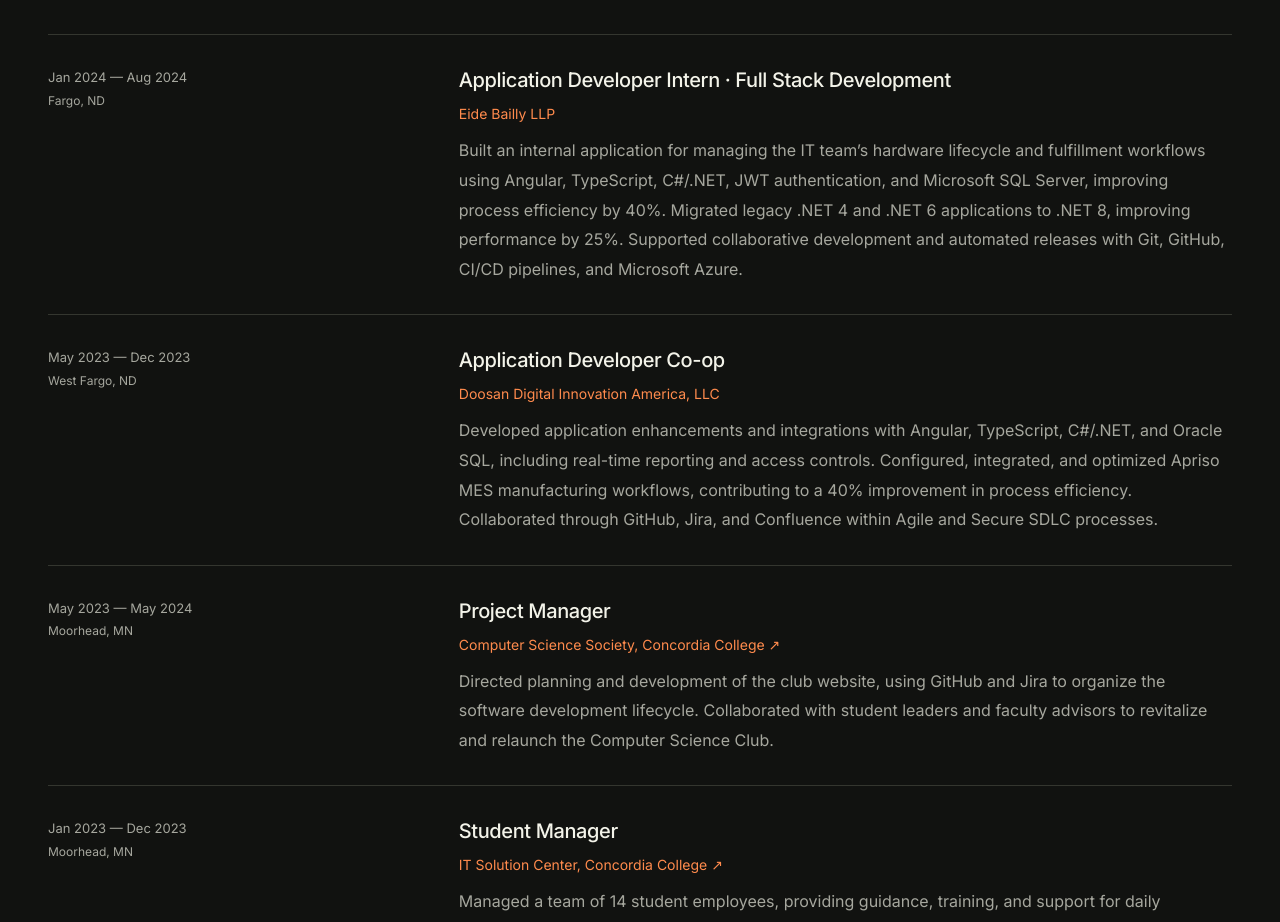
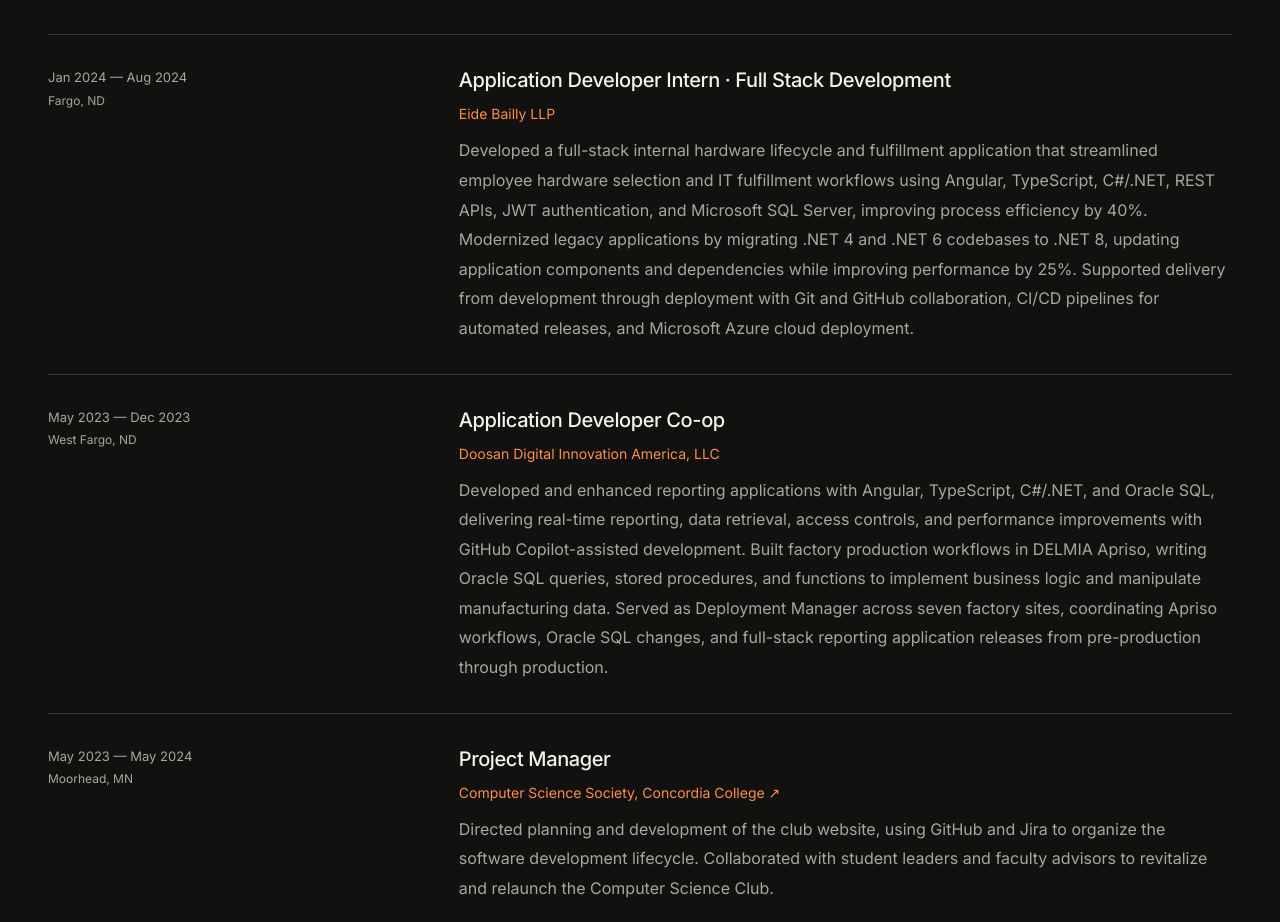
Before and after one commit to BrookMulu/Personal-Portfolio, a Next.js app: page / in a window 1280 px wide. Shown: the part 4361-5283 px from the top of the page. Built offline with nearby package versions, Linux system fonts and the light colour scheme.

Commit message:
Update resume and experience details

```diff
--- a/app/src/components/Expierence.jsx
+++ b/app/src/components/Expierence.jsx
@@ -2,8 +2,8 @@
 import { motion, useReducedMotion } from 'framer-motion';
 
 const experience = [
-  { role: 'Application Developer Intern · Full Stack Development', company: 'Eide Bailly LLP', date: 'Jan 2024 — Aug 2024', location: 'Fargo, ND', description: 'Built an internal application for managing the IT team’s hardware lifecycle and fulfillment workflows using Angular, TypeScript, C#/.NET, JWT authentication, and Microsoft SQL Server, improving process efficiency by 40%. Migrated legacy .NET 4 and .NET 6 applications to .NET 8, improving performance by 25%. Supported collaborative development and automated releases with Git, GitHub, CI/CD pipelines, and Microsoft Azure.' },
-  { role: 'Application Developer Co-op', company: 'Doosan Digital Innovation America, LLC', date: 'May 2023 — Dec 2023', location: 'West Fargo, ND', description: 'Developed application enhancements and integrations with Angular, TypeScript, C#/.NET, and Oracle SQL, including real-time reporting and access controls. Configured, integrated, and optimized Apriso MES manufacturing workflows, contributing to a 40% improvement in process efficiency. Collaborated through GitHub, Jira, and Confluence within Agile and Secure SDLC processes.' },
+  { role: 'Application Developer Intern · Full Stack Development', company: 'Eide Bailly LLP', date: 'Jan 2024 — Aug 2024', location: 'Fargo, ND', description: 'Developed a full-stack internal hardware lifecycle and fulfillment application that streamlined employee hardware selection and IT fulfillment workflows using Angular, TypeScript, C#/.NET, REST APIs, JWT authentication, and Microsoft SQL Server, improving process efficiency by 40%. Modernized legacy applications by migrating .NET 4 and .NET 6 codebases to .NET 8, updating application components and dependencies while improving performance by 25%. Supported delivery from development through deployment with Git and GitHub collaboration, CI/CD pipelines for automated releases, and Microsoft Azure cloud deployment.' },
+  { role: 'Application Developer Co-op', company: 'Doosan Digital Innovation America, LLC', date: 'May 2023 — Dec 2023', location: 'West Fargo, ND', description: 'Developed and enhanced reporting applications with Angular, TypeScript, C#/.NET, and Oracle SQL, delivering real-time reporting, data retrieval, access controls, and performance improvements with GitHub Copilot-assisted development. Built factory production workflows in DELMIA Apriso, writing Oracle SQL queries, stored procedures, and functions to implement business logic and manipulate manufacturing data. Served as Deployment Manager across seven factory sites, coordinating Apriso workflows, Oracle SQL changes, and full-stack reporting application releases from pre-production through production.' },
   { role: 'Project Manager', company: 'Computer Science Society, Concordia College', date: 'May 2023 — May 2024', location: 'Moorhead, MN', link: 'https://www.concordiacollege.edu/', description: 'Directed planning and development of the club website, using GitHub and Jira to organize the software development lifecycle. Collaborated with student leaders and faculty advisors to revitalize and relaunch the Computer Science Club.' },
   { role: 'Student Manager', company: 'IT Solution Center, Concordia College', date: 'Jan 2023 — Dec 2023', location: 'Moorhead, MN', link: 'https://www.concordiacollege.edu/', description: 'Managed a team of 14 student employees, providing guidance, training, and support for daily operations. Helped enforce IT policies and procedures while fostering a safe and productive environment.' },
   { role: 'Student Technician', company: 'IT Solution Center, Concordia College', date: 'May 2022 — Dec 2022', location: 'Moorhead, MN', link: 'https://www.concordiacollege.edu/', description: 'Troubleshot software and hardware issues, performed installations and minor repairs, and provided online and phone support to customers.' },
```
Also changed, not shown: 1 other file (tests, documents, lock files or other folders).
